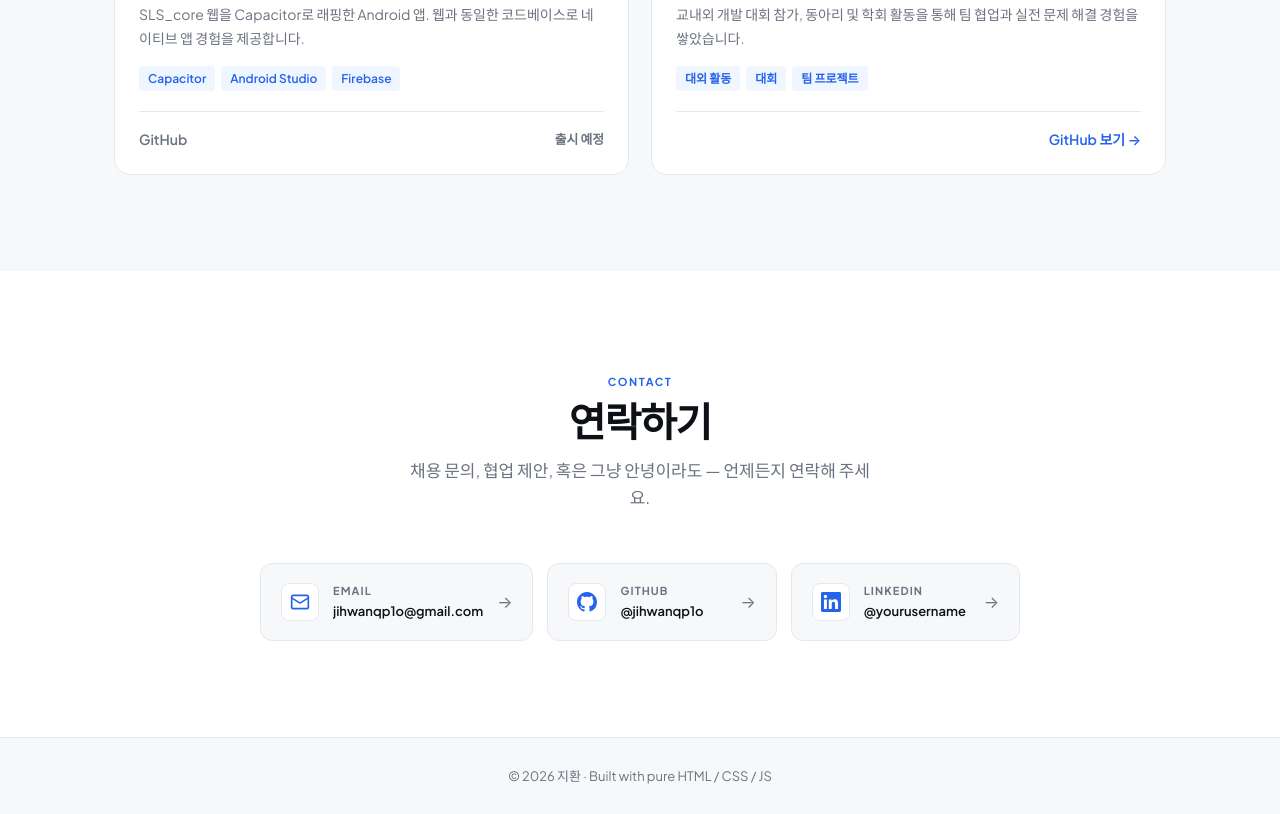
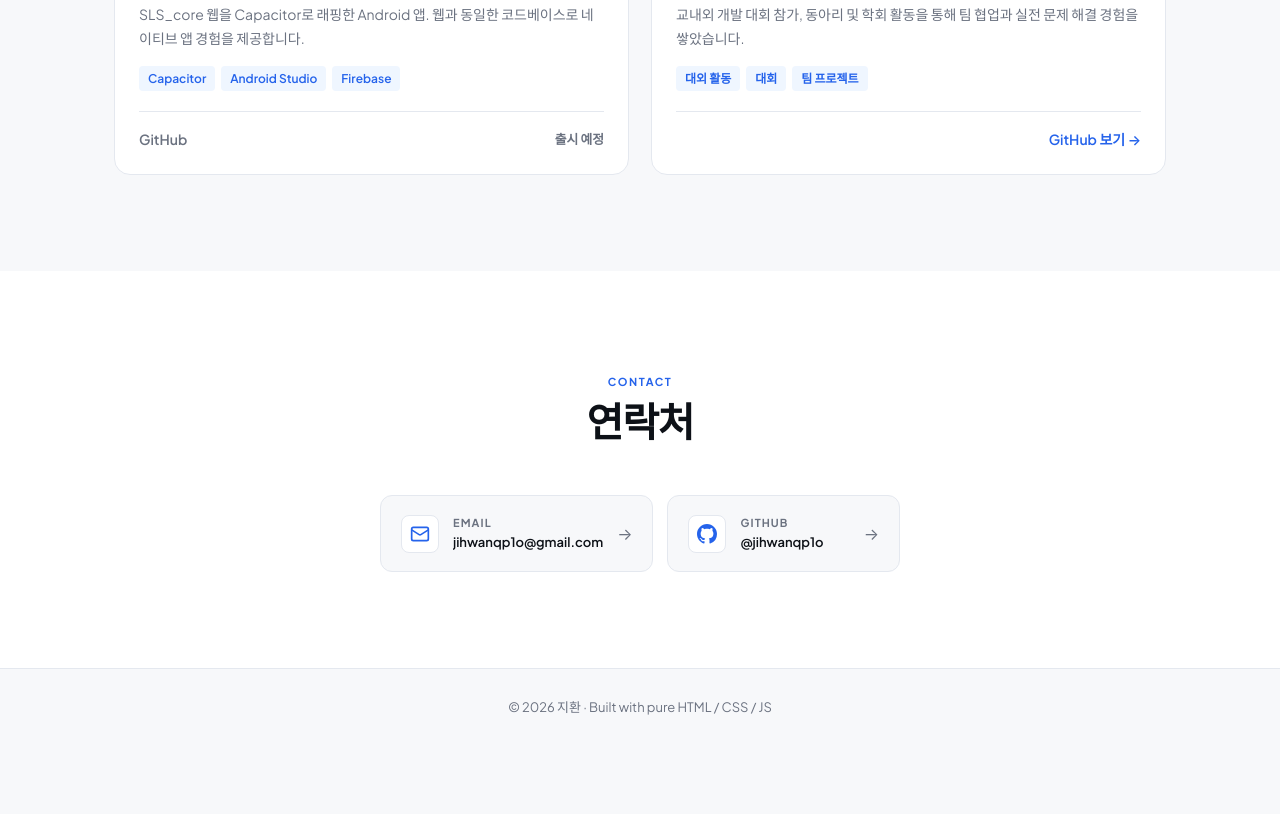
Before and after one commit to jihwanqp1o/jihwanqp1o.github.io, a plain HTML site: page index.html in a window 1280 px wide. Shown: the part 2870-3684 px from the top of the page. After the commit the page ends 3616 px from the top, so only its background shows below. Drawn offline with Linux system fonts and the light colour scheme.

Commit message:
update: contact section simplified

```diff
--- a/index.html
+++ b/index.html
@@ -249,10 +249,9 @@
     <div class="container">
       <div class="section-header section-header-center">
         <span class="section-label">Contact</span>
-        <h2 class="section-title">연락하기</h2>
-        <p class="section-desc">채용 문의, 협업 제안, 혹은 그냥 안녕이라도 — 언제든지 연락해 주세요.</p>
+        <h2 class="section-title">연락처</h2>
       </div>
-      <div class="contact-grid">
+      <div class="contact-grid" style="grid-template-columns: repeat(2,1fr); max-width:520px;">
         <a href="mailto:jihwanqp1o@gmail.com" class="contact-card">
           <div class="contact-icon">
             <svg width="20" height="20" viewBox="0 0 24 24" fill="none" stroke="currentColor" stroke-width="2" aria-hidden="true">
@@ -278,18 +277,6 @@
           </div>
           <span class="contact-arrow" aria-hidden="true">→</span>
         </a>
-        <a href="https://linkedin.com/in/yourusername" target="_blank" rel="noopener" class="contact-card">
-          <div class="contact-icon">
-            <svg width="20" height="20" viewBox="0 0 24 24" fill="currentColor" aria-hidden="true">
-              <path d="M20.447 20.452h-3.554v-5.569c0-1.328-.027-3.037-1.852-3.037-1.853 0-2.136 1.445-2.136 2.939v5.667H9.351V9h3.414v1.561h.046c.477-.9 1.637-1.85 3.37-1.85 3.601 0 4.267 2.37 4.267 5.455v6.286zM5.337 7.433a2.062 2.062 0 0 1-2.063-2.065 2.064 2.064 0 1 1 2.063 2.065zm1.782 13.019H3.555V9h3.564v11.452zM22.225 0H1.771C.792 0 0 .774 0 1.729v20.542C0 23.227.792 24 1.771 24h20.451C23.2 24 24 23.227 24 22.271V1.729C24 .774 23.2 0 22.222 0h.003z"/>
-            </svg>
-          </div>
-          <div class="contact-text">
-            <span class="contact-label">LinkedIn</span>
-            <span class="contact-value">@yourusername</span>
-          </div>
-          <span class="contact-arrow" aria-hidden="true">→</span>
-        </a>
       </div>
     </div>
   </section>
```
